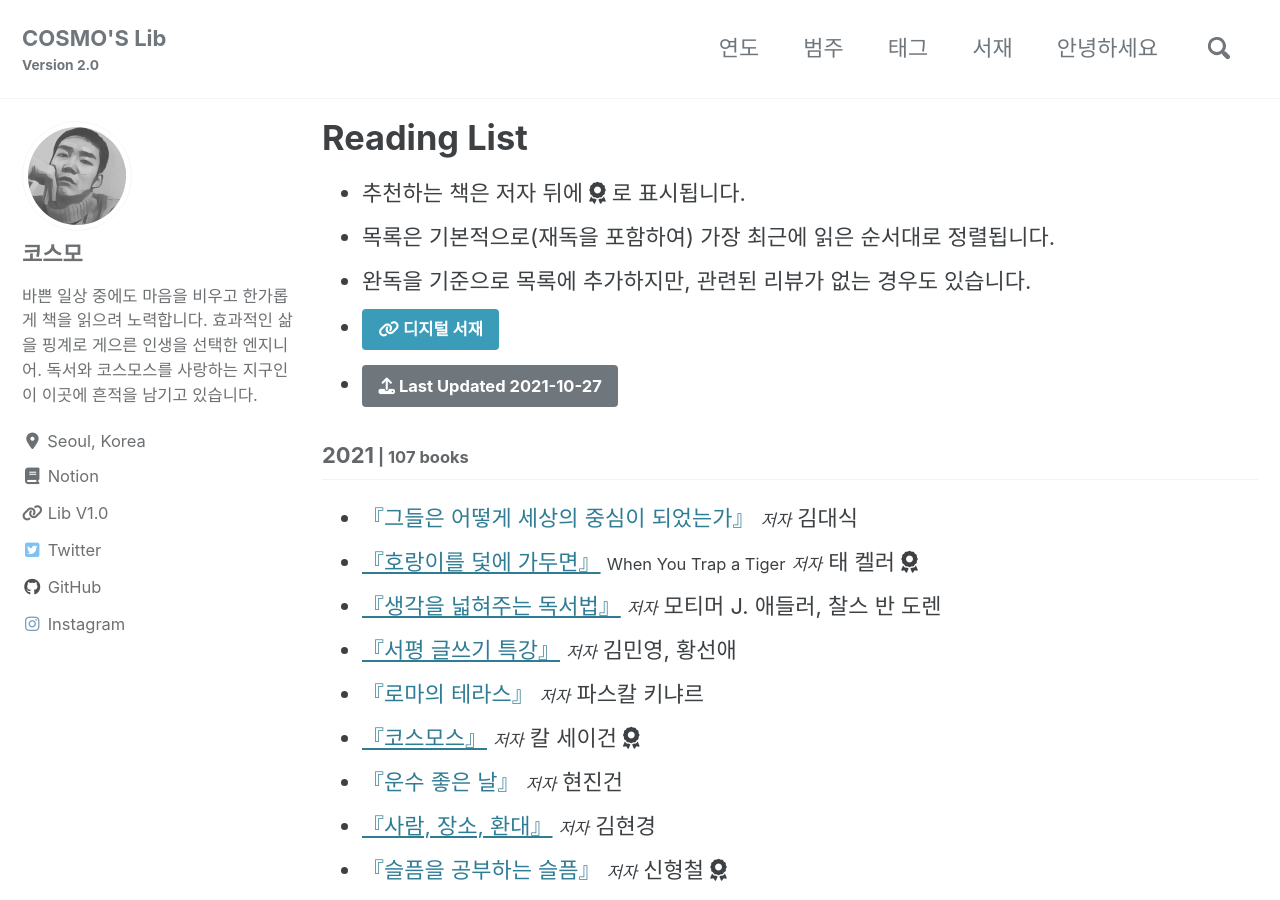
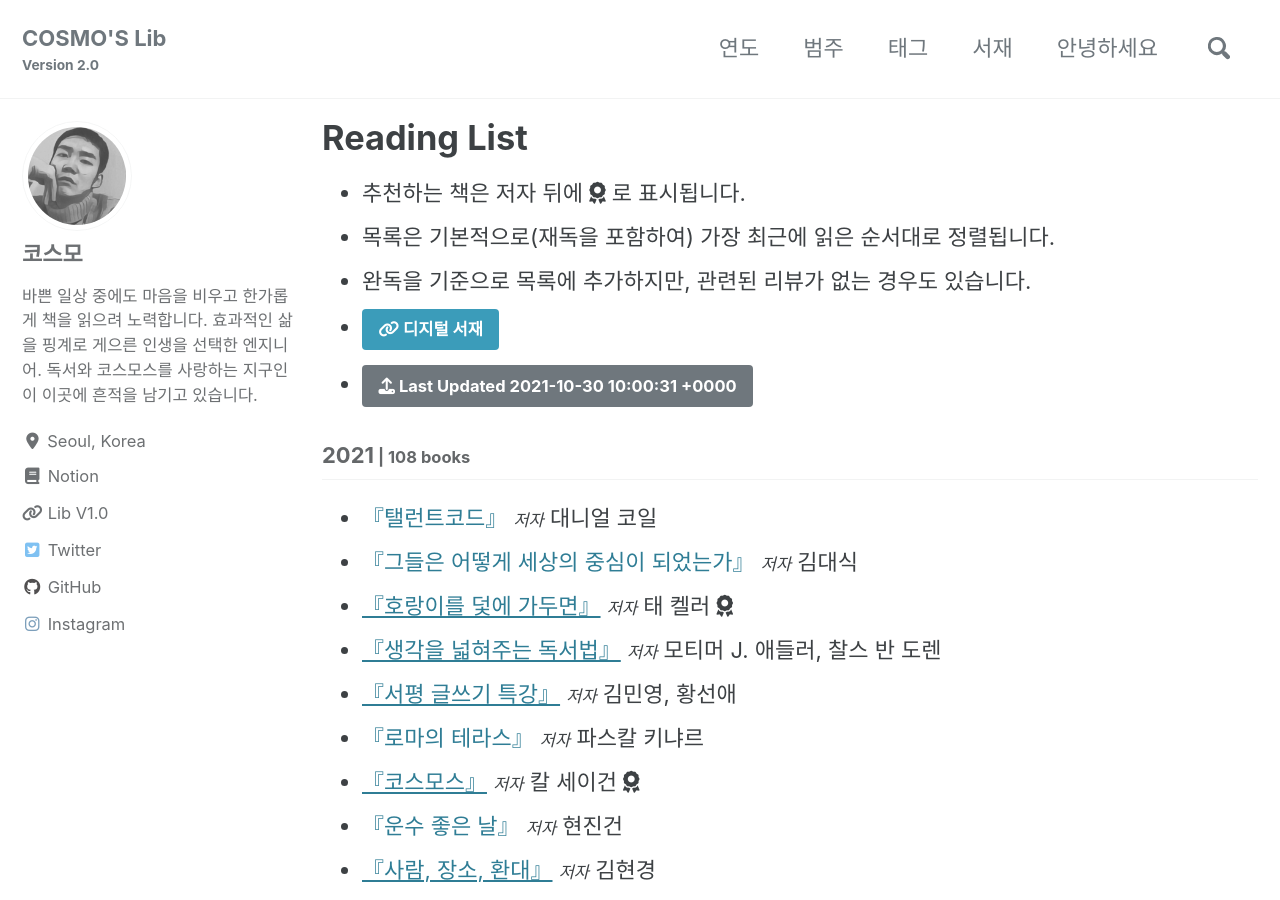
Before and after one commit to deftone2000/cosmo-s-archive, a Jekyll site: the page built from _pages/reading-list.html, in a window 1280 px wide and 900 px high. Built offline with Jekyll 4.4.1, drawn with Linux system fonts in a browser that asks for light colours; cached includes are drawn as plain includes; nearby versions of some CDN libraries; comment, search, counter and statistics services are not loaded; a style sheet for code colours, icons or effects is not loaded.

Commit message:
no message

```diff
--- a/_data/reading.yml
+++ b/_data/reading.yml
@@ -1,9 +1,19 @@
-lastupdate: 2021-10-27
+lastupdate: 2021-10-30 10:00:31
 
 list:
   - year: "2021"
     books:
 
+      - title: "탤런트코드"
+        ori_title:
+        author: 대니얼 코일
+        post_title:
+        cover:
+        trans:
+        pub: 웅진지식하우스
+        pub_info:
+        post_link:
+
       - title: "그들은 어떻게 세상의 중심이 되었는가"
         ori_title:
         author: 김대식
@@ -15,7 +25,7 @@ list:
         post_link:
 
       - title: "호랑이를 덫에 가두면"
-        ori_title: When You Trap a Tiger
+        ori_title:
         author: 태 켈러
         post_title:
         cover:
```
